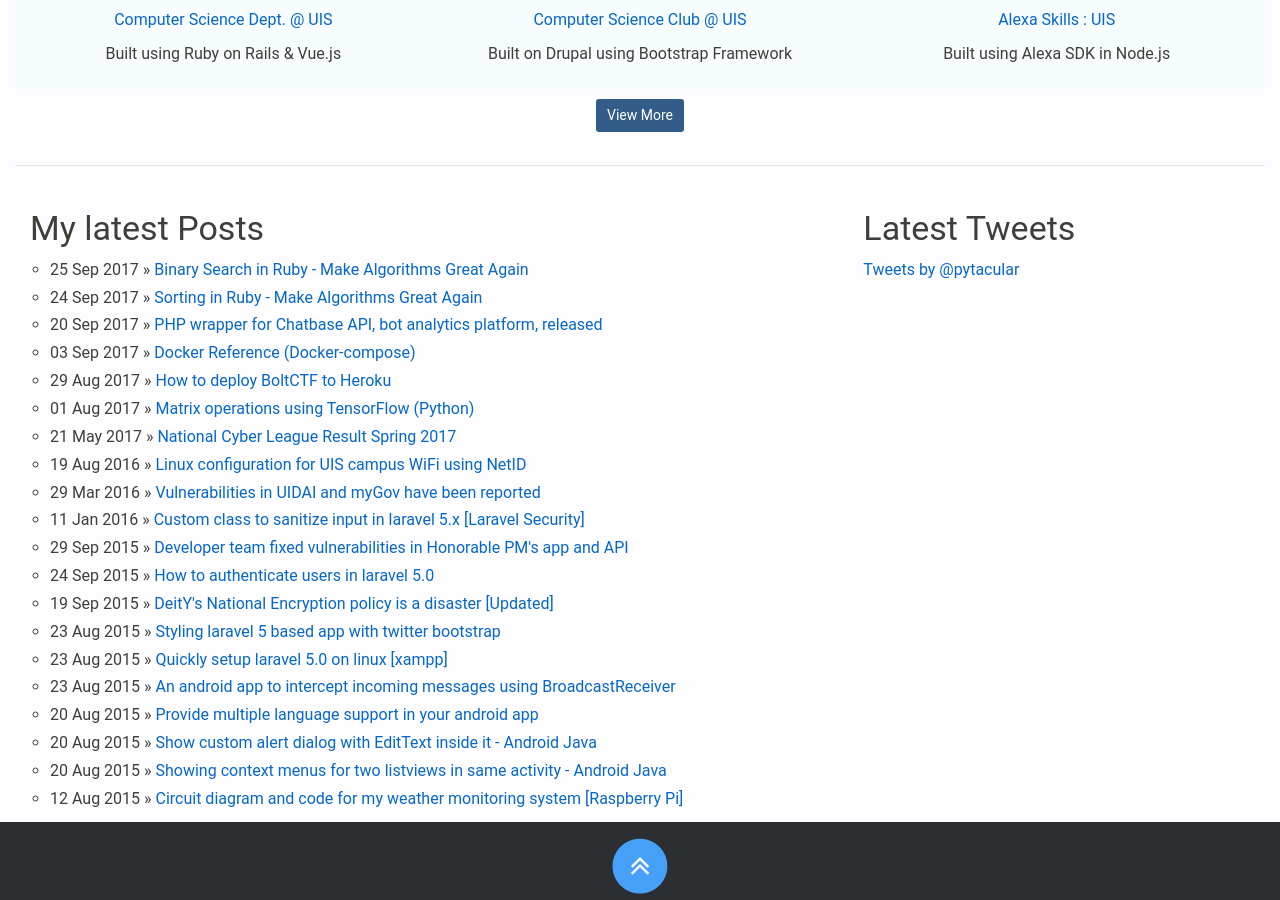
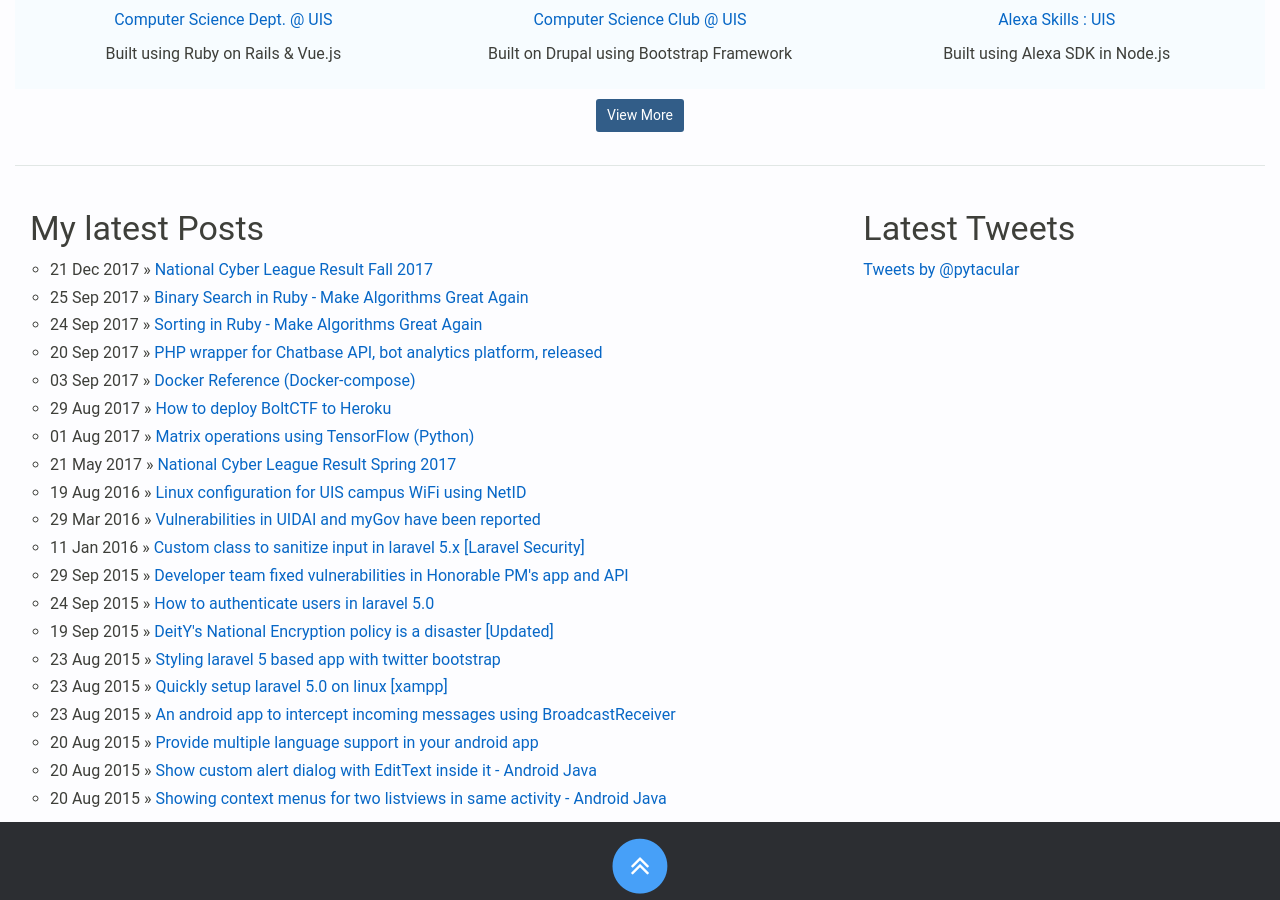
Before and after one commit to bhavyanshu/bhavyanshu.github.com, a Jekyll site: the page built from index.md, in a window 1280 px wide and 900 px high, scrolled down 1384 px. Built offline with Jekyll 4.4.1, drawn with Linux system fonts in a browser that asks for light colours; comment, search, counter and statistics services are not loaded; some of the changed lines change nothing that is shown.

Commit message:
Added new post

```diff
--- /dev/null
+++ b/_posts/2017-12-21-national-cyber-league-result-fall-2017.md
@@ -0,0 +1,46 @@
+---
+layout: post
+title: "National Cyber League Result Fall 2017"
+description: "Ranked 37th in NCL regular season fall 2017 and 18th in post season. Check out my scouting reports."
+tags: ["competitions"]
+change_frequency: "weekly"
+priority: 0.8
+date: 2017-12-21 23:07:58
+---
+
+## Regular Season Round
+
+**National Rank : 37**
+Bracket : Gold
+Bracket Rank : 34
+Total Score : 2,740
+Total Flag Captures : 164
+Total Flag Attempts : 183
+Accuracy : 89.62%
+
+[Scouting Report for Regular Season and Pre-Season](https://bhavyanshu.keybase.pub/files/Bhavyanshu%20Parasher%20NCL%202017%20Fall%20Regular%20Season%20Scouting%20Report.pdf) (pdf bhavyanshu.keybase.pub)
+
+Highlights:
+
+- Ranked 2nd nationally in Wireless Access Exploitation category with 100% accuracy.
+- Improved accuracy significantly from previous season.
+- 100% accuracy in enumeration and exploitation, web application exploitation and wireless access exploitation.
+
+## Post Season Round
+
+**National Rank : 18**
+Bracket : Silver
+Bracket Rank : 9
+Total Score : 2,570
+Total Flag Captures : 143
+Total Flag Attempts : 162
+Accuracy : 88.27%
+
+Highlights:
+
+- Ranked 1st in log analysis with accuracy of 94.44%
+- 100% accuracy in Wireless Access Exploitation, Web Application Exploitation, Scanning & Recon and Cryptography.
+
+[Scouting Report for Post-Season Team Round](https://bhavyanshu.keybase.pub/files/Bhavyanshu%20Parasher%20NCL%202017%20Fall%20Postseason%20Scouting%20Report.pdf) (pdf bhavyanshu.keybase.pub)
+
+{% include JB/setup %}
```
Also changed, not shown: _posts/2017-05-21-national-cyber-league-results-spring-2017-preseason-regular-season-and-post-season.md (line endings or trailing spaces).
